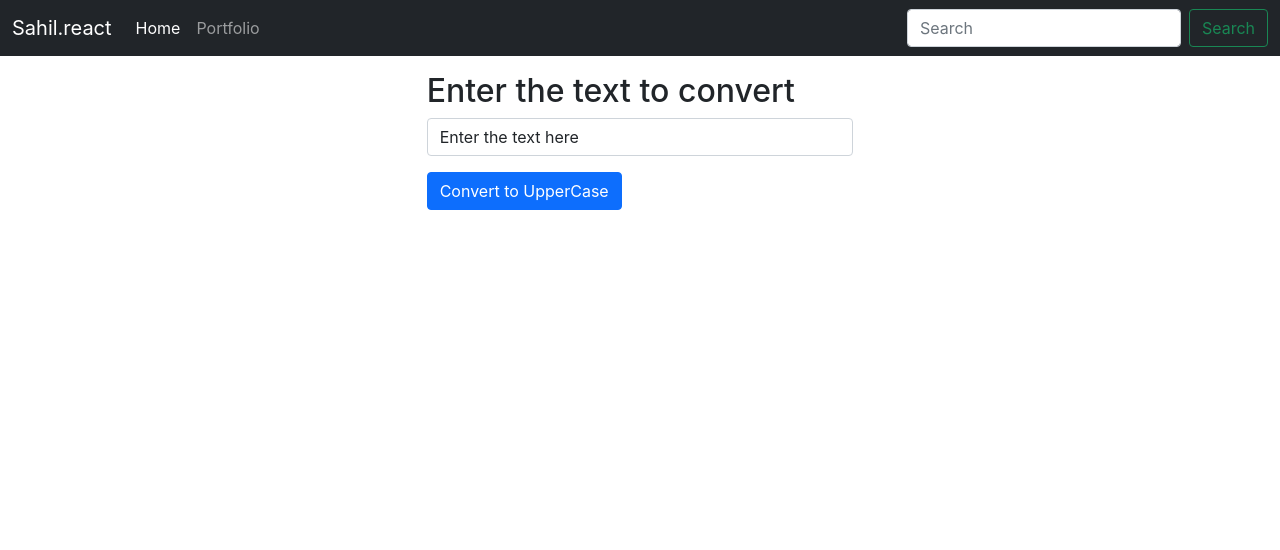
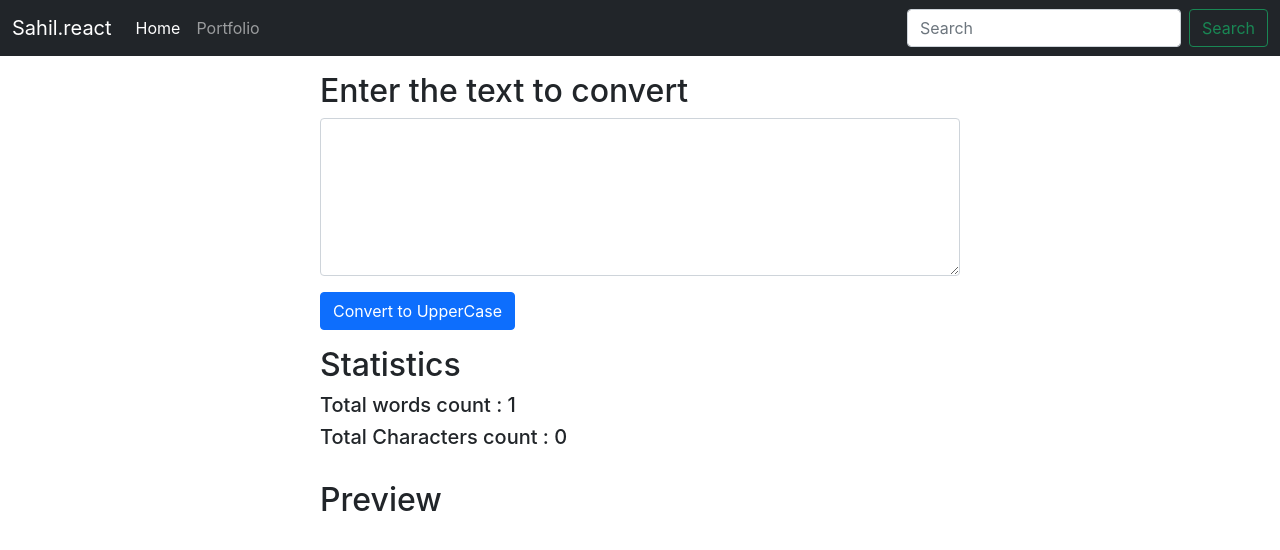
Before and after one commit to sahil2617/ReactApp1, a React (Create React App) app: page / in a window 1280 px wide. Shown: the top 550 px of the page. Built offline with nearby package versions, Linux system fonts and the light colour scheme.

Commit message:
Counter has been added

```diff
--- a/src/Components/Form.js
+++ b/src/Components/Form.js
@@ -2,11 +2,11 @@ import React,{useState} from 'react'
 
 export default function Form(property) {
 
-    const [text,setText] = useState('Enter the text here');
-
+    const [text,setText] = useState('');
+    let wordCounts = text.split(' ').length;
     function HandleUpClick(e) {
         e.preventDefault()
-      console.log('sbmit button clicked and the text is '+ text);
+
       let newText = text.toUpperCase();
       setText(newText)
     }
@@ -17,16 +17,24 @@ export default function Form(property) {
     }
 
     return (
-        <>  <div className="col-md-4 my-3 mx-auto">
+        <>  <div className="col-md-6 my-3 mx-auto">
             <form>
                     <div className="mb-3">
                         <h2>{property.title}</h2>
-                        <input type="text" className="form-control" onChange={HandleOnChange} id="email" value={text}/>
+                        <textarea type="text" className="form-control" onChange={HandleOnChange} id="email" value={text}rows='6'></textarea>
 
                     </div>
                     <button type="submit" id='submitBtn' onClick={HandleUpClick} className="btn btn-primary">Convert to UpperCase</button>
             </form>
             </div>
+            <div className="col-md-6 my-3 mx-auto">
+                <h2>Statistics</h2>
+                <h5>Total words count : {wordCounts}</h5>
+                <h5>Total Characters count : {text.length}</h5>
+                <br />
+                <h2>Preview</h2>
+                <p>{text}</p>
+            </div>
         </>
       );
 };
```
